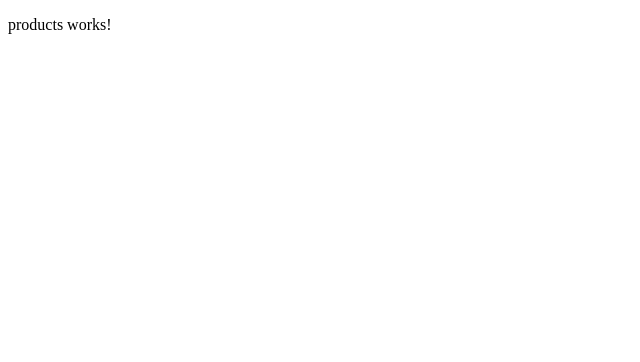
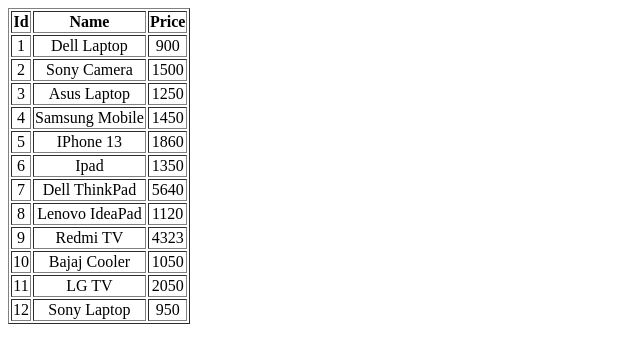
Before and after one commit to sagardnale/product-list-app, an Angular app: page / in a window 1280 px wide. Shown: the top 362 px of the page, without its empty margins (0-640 px from the left). Built offline with nearby package versions, Linux system fonts and the light colour scheme.

Commit message:
created one table with product list

```diff
--- a/src/app/products/products.component.html
+++ b/src/app/products/products.component.html
@@ -1 +1,16 @@
-<p>products works!</p>
+<div style="text-align: center; margin:auto;">
+ <table border="1">
+    <tr>
+        <th>Id</th>
+        <th>Name</th>
+        <th>Price</th>
+    </tr>
+    <tbody>
+        <tr *ngFor="let product of products">
+            <td>{{product.id}}</td>
+            <td>{{product.name}}</td>
+            <td>{{product.price}}</td>
+        </tr>
+    </tbody>
+ </table>
+</div>
--- a/src/app/products/products.component.ts
+++ b/src/app/products/products.component.ts
@@ -1,4 +1,10 @@
 import { Component } from '@angular/core';
+
+interface Product{
+  id: number;
+  name: string;
+  price: number;
+}
 
 @Component({
   selector: 'app-products',
@@ -6,5 +12,19 @@
   styleUrls: ['./products.component.css']
 })
 export class ProductsComponent {
+  products: Product[] = [
+    {id:1 , name:"Dell Laptop", price:900},
+    {id:2 , name:"Sony Camera", price:1500},
+    {id:3 , name:"Asus Laptop", price:1250},
+    {id:4 , name:"Samsung Mobile", price:1450},
+    {id:5 , name:"IPhone 13", price:1860},
+    {id:6 , name:"Ipad", price:1350},
+    {id:7 , name:"Dell ThinkPad", price:5640},
+    {id:8 , name:"Lenovo IdeaPad", price:1120},
+    {id:9 , name:"Redmi TV", price:4323},
+    {id:10 , name:"Bajaj Cooler", price:1050},
+    {id:11 , name:"LG TV", price:2050},
+    {id:12 , name:"Sony Laptop", price:950},
+  ]
 
 }
```
